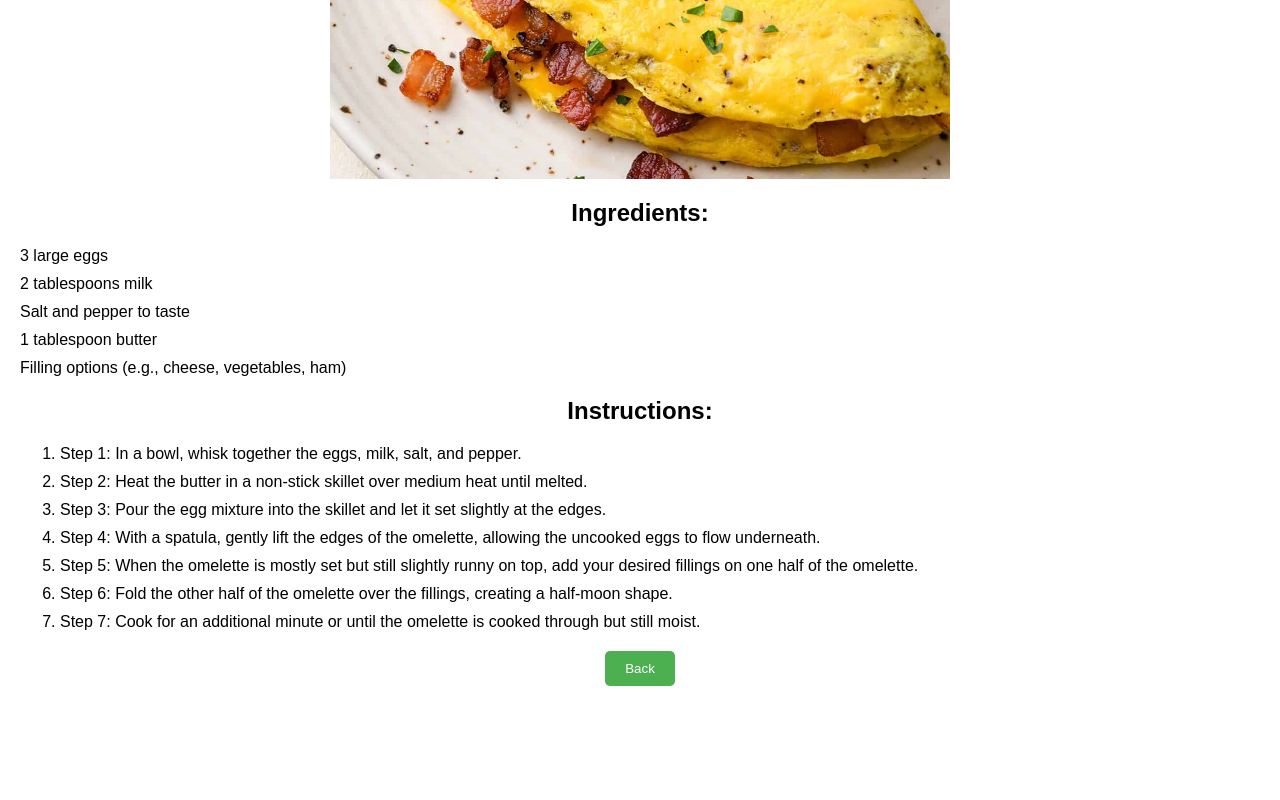
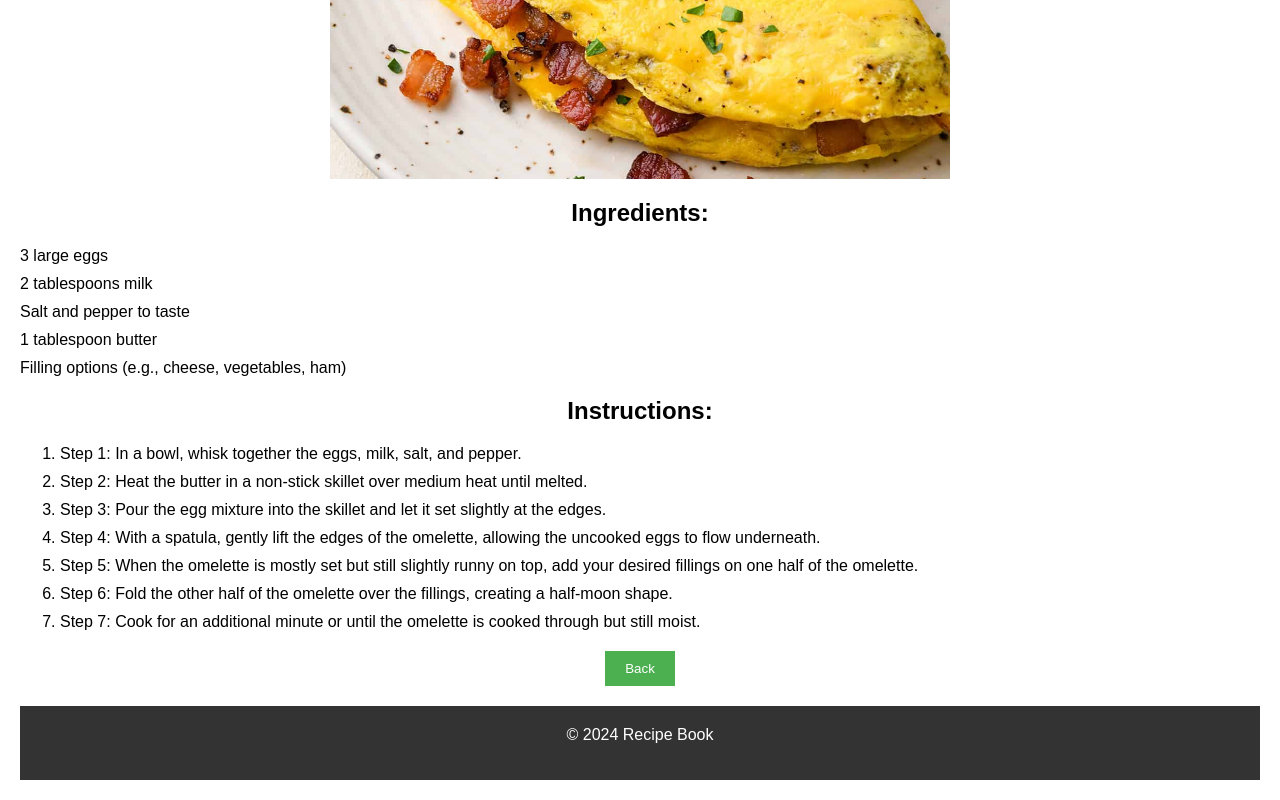
Before and after one commit to ahmdirfnz/Book-Recipe-Kroni, a website: page omelette.html in a window 1280 px wide. Shown: the part 521-1321 px from the top of the page. Before the commit the page ends 1227 px from the top, so only its background shows below. Drawn offline with Linux system fonts and the light colour scheme.

Commit message:
update code baru

```diff
--- a/omelette.html
+++ b/omelette.html
@@ -38,9 +38,15 @@
             background-color: #4CAF50;
             color: #fff;
             border: none;
-            border-radius: 5px;
+            /* border-radius: 5px;  */
             cursor: pointer;
         }
+        footer {
+    background-color: #333;
+    color: #fff;
+    padding: 20px;
+    text-align: center;
+}
     </style>
 </head>
 <body>
@@ -74,6 +80,10 @@
     <!-- Back button -->
     <button onclick="goBack()">Back</button>
 
+    <footer>
+        &copy; <span id="currentYear"></span> Recipe Book</p>
+    </footer>
+
     <!-- Script for the back button -->
     <script src="scripts.js"></script>
 
```
Also changed, not shown: pancakes.html (+10 -0 lines).
